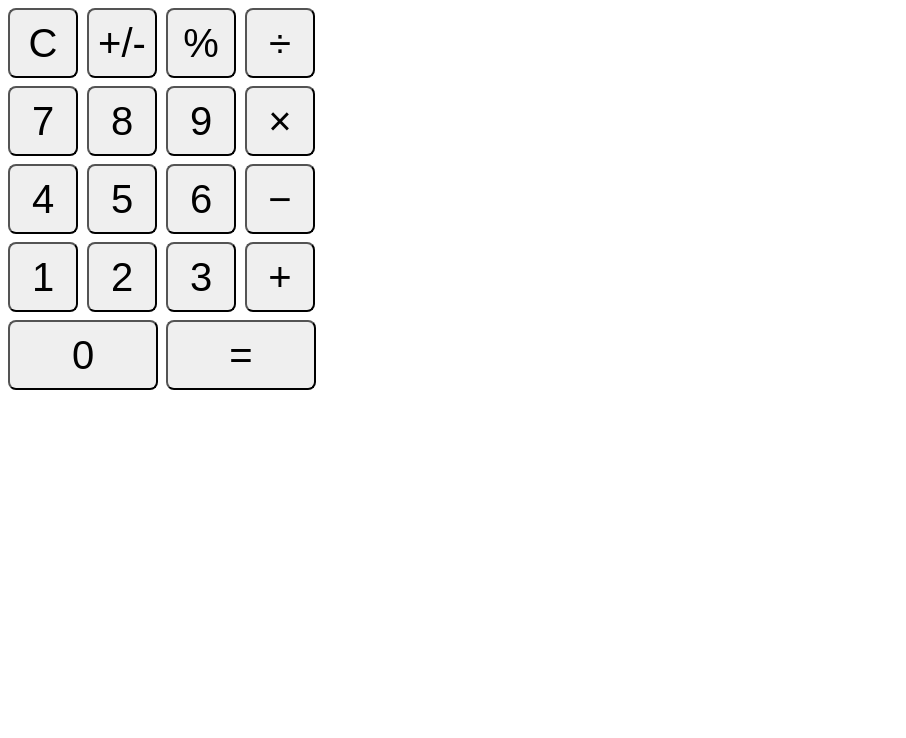
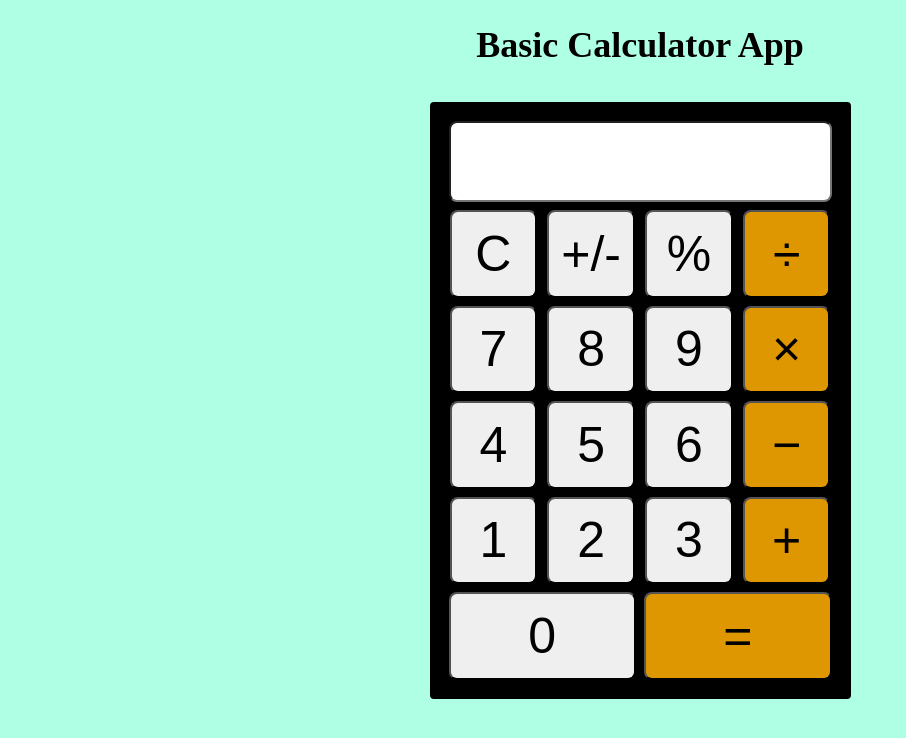
Before and after one commit to dmitriyandrosov1308/calculator, a plain HTML site: page index.html in a window 1280 px wide. Shown: the whole page, without its empty margins (0-906 px from the left). Drawn offline with Linux system fonts and the light colour scheme.

Commit message:
Add styles to the grid container

```diff
--- a/index.html
+++ b/index.html
@@ -7,7 +7,9 @@
     <link rel="stylesheet" href="./styles.css">
 </head>
 <body>
+    <h1>Basic Calculator App</h1>
     <div class="grid-container">
+            <input class="grid-item" type="text" id="input-text">
             <button class="grid-item" id="c-button">C</button>
             <button class="grid-item" id="sign-button">+/-</button>
             <button class="grid-item" id="remainder-button">%</button>
--- a/styles.css
+++ b/styles.css
@@ -1,16 +1,37 @@
+body {
+    background-color: rgba(127, 255, 212, 0.623);
+}
+
 .grid-container {
+    margin: 0px auto;
+    place-items: center;
+    background-color: black;
+    border: solid 3px;
+    border-radius: 4px;
+    padding: 1em;
     display: grid;
+    width: fit-content;
     grid-template-columns: 1fr 1fr 1fr 1fr;
-    width: 8.5em;
     column-gap: 0.5em;
     row-gap: 0.5em;
 }
 
 .grid-item {
-    font-size: 40px;
+    font-size: 50px;
     width: 1.75em;
     height: 1.75em;
     border-radius: 8px;
+}
+
+#divide-button, #multiply-button, #plus-button,
+#minus-button, #equal-button {
+    background-color: rgba(255, 174, 0, 0.87);
+}
+
+#input-text {
+    grid-column: 1 / span 4;
+    width: 7.5em;
+    height: 1.5em;
 }
 
 #zero-button {
@@ -22,3 +43,9 @@
     grid-column: 3 / span 2;
     width: 3.75em;
 }
+
+h1 {
+    font-size: 36px;
+    text-align: center;
+    margin-bottom: 1em;
+}
```
